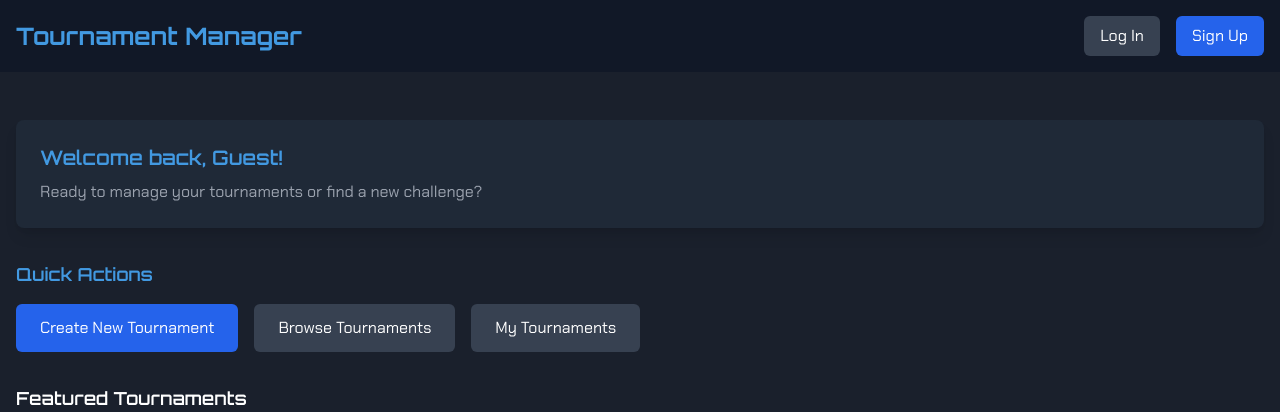
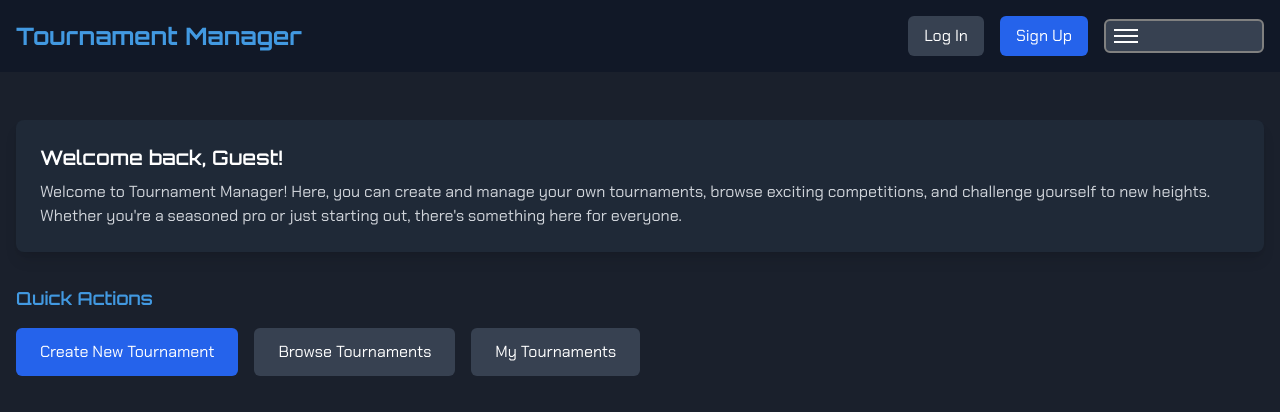
Before and after one commit to saacutter/CITS3403-Project, a Flask app: page /test in a window 1280 px wide. Shown: the top 412 px of the page. Run offline with Flask 3, Linux system fonts and the light colour scheme; some libraries are stand-ins or nearby versions.

Commit message:
Editted title bar logic and info section.
Signed-off-by: Jordan-672 <23332309@student.uwa.edu.au>

```diff
--- a/app/templates/home.html
+++ b/app/templates/home.html
@@ -16,23 +16,74 @@
     </head>
     <body class="antialiased">
         <header class="flex flex-col md:flex-row justify-between items-center p-4 bg-gray-900 text-white">
-            <div id="titlebar" class="mb-4 md:mb-0">
+            <div id="titlebar" class="mb-4 md:mb-0 flex items-center justify-between w-full">
                 <h1 class="text-2xl font-bold"><a href="#" class="hover:text-gray-300">Tournament Manager</a></h1>
+                <div id="account-buttons" class="flex space-x-4 items-center">
+                    {% if current_user.is_authenticated %}
+                        <!-- Display profile image if user is logged in -->
+                        <div id="profile-icon" class="relative">
+                            <img src="{{ current_user.profile_picture }}" alt="Profile Picture" class="w-10 h-10 rounded-full">
+                        </div>
+                    {% else %}
+                        <!-- Display Log In and Sign Up buttons if user is not authenticated -->
+                        <div id="login-btn">
+                            <a href="{{ url_for('login') }}" class="block px-4 py-2 rounded-md bg-gray-700 hover:bg-gray-600 transition">Log In</a>
+                        </div>
+                        <div id="signup-btn">
+                            <a href="{{ url_for('signup') }}" class="block px-4 py-2 rounded-md bg-blue-600 text-white hover:bg-blue-700 transition">Sign Up</a>
+                        </div>
+                    {% endif %}
+                    <!-- Dropdown menu button -->
+                    <button id="dropdown-toggle" class="p-2 rounded-md bg-gray-700 hover:bg-gray-600 transition">
+                        <span class="block w-6 h-0.5 bg-white mb-1"></span>
+                        <span class="block w-6 h-0.5 bg-white mb-1"></span>
+                        <span class="block w-6 h-0.5 bg-white"></span>
+                    </button>
+                </div>
             </div>
-            <div id="account-buttons" class="flex space-x-4">
-                <div id="login-btn">
-                    <a href="#" class="block px-4 py-2 rounded-md bg-gray-700 hover:bg-gray-600 transition">Log In</a>
-                </div>
-                <div id="signup-btn">
-                    <a href="#" class="block px-4 py-2 rounded-md bg-blue-600 text-white hover:bg-blue-700 transition">Sign Up</a>
-                </div>
+            <!-- Dropdown menu -->
+            <div id="dropdown-menu" class="hidden absolute right-4 top-16 w-64 bg-white rounded-lg shadow-lg z-10 transform transition-transform duration-300 scale-95 opacity-0">
+                <ul class="py-4">
+                    <li class="flex items-center px-4 py-2 hover:bg-gray-100">
+                        <i class="fas fa-user-circle text-gray-700 mr-3"></i>
+                        <a href="{{ url_for('profile') }}" class="text-gray-800">User Profile</a>
+                    </li>
+                    <li class="flex items-center px-4 py-2 hover:bg-gray-100">
+                        <i class="fas fa-cog text-gray-700 mr-3"></i>
+                        <a href="{{ url_for('settings') }}" class="text-gray-800">Settings</a>
+                    </li>
+                    <li class="flex items-center px-4 py-2 hover:bg-gray-100">
+                        <i class="fas fa-question-circle text-gray-700 mr-3"></i>
+                        <a href="{{ url_for('how_to_use') }}" class="text-gray-800">How to Use Guide</a>
+                    </li>
+                    <li class="flex items-center px-4 py-2 hover:bg-gray-100">
+                        <i class="fas fa-sign-out-alt text-gray-700 mr-3"></i>
+                        <a href="{{ url_for('signout') }}" class="text-gray-800">Sign Out</a>
+                    </li>
+                </ul>
             </div>
         </header>
 
+        <script>
+            // Toggle dropdown menu visibility with animation
+            const dropdownToggle = document.getElementById('dropdown-toggle');
+            const dropdownMenu = document.getElementById('dropdown-menu');
+
+            dropdownToggle.addEventListener('click', () => {
+                dropdownMenu.classList.toggle('hidden');
+                dropdownMenu.classList.toggle('scale-95');
+                dropdownMenu.classList.toggle('opacity-0');
+            });
+        </script>
+
         <main class="container mx-auto p-4 mt-8">
             <section class="welcome-section bg-gray-800 p-6 rounded-lg shadow-lg mb-8">
-                <h2 class="text-xl font-semibold mb-2">Welcome back, Guest!</h2>
-                <p class="text-gray-400">Ready to manage your tournaments or find a new challenge?</p>
+                <h2 class="text-xl font-semibold mb-2 text-white">Welcome back, Guest!</h2>
+                <p class="text-gray-300">
+                    Welcome to Tournament Manager! Here, you can create and manage your own tournaments,
+                    browse exciting competitions, and challenge yourself to new heights. Whether you're a seasoned pro
+                    or just starting out, there's something here for everyone.
+                </p>
             </section>
 
             <section class="quick-actions mb-8">
```
